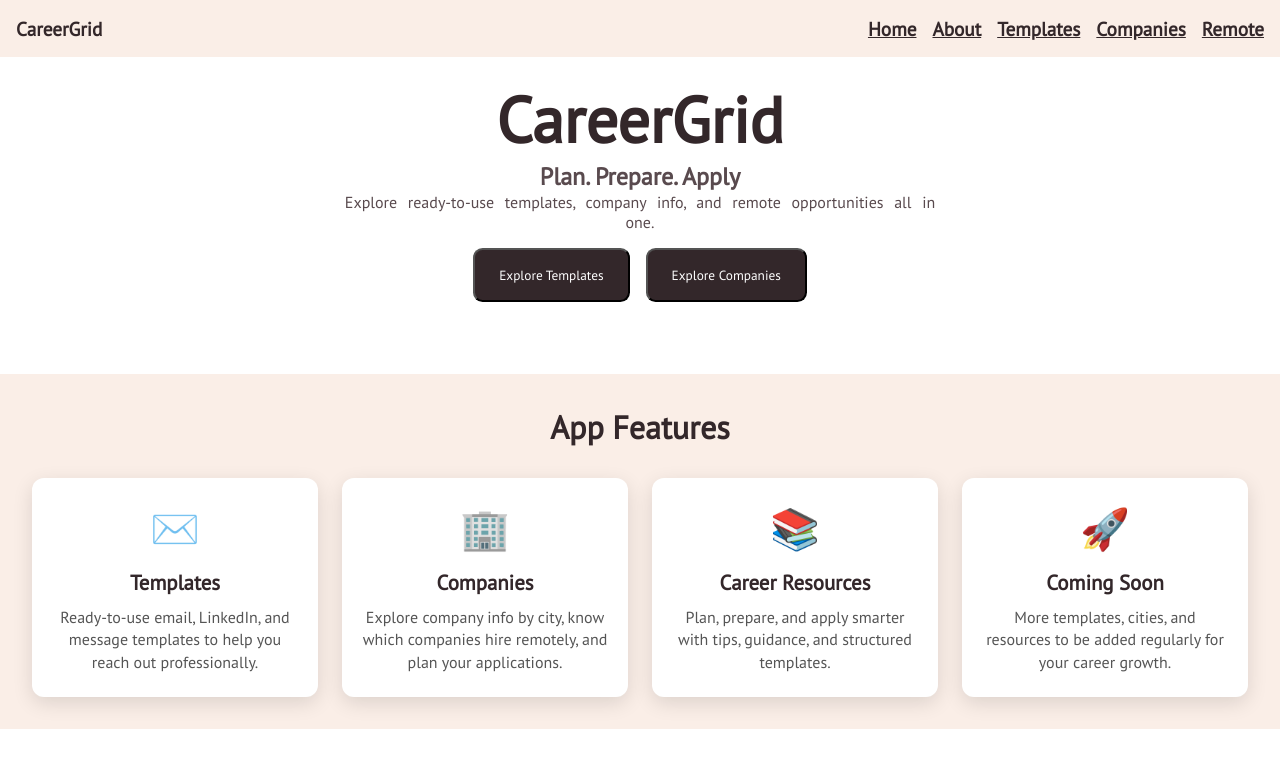
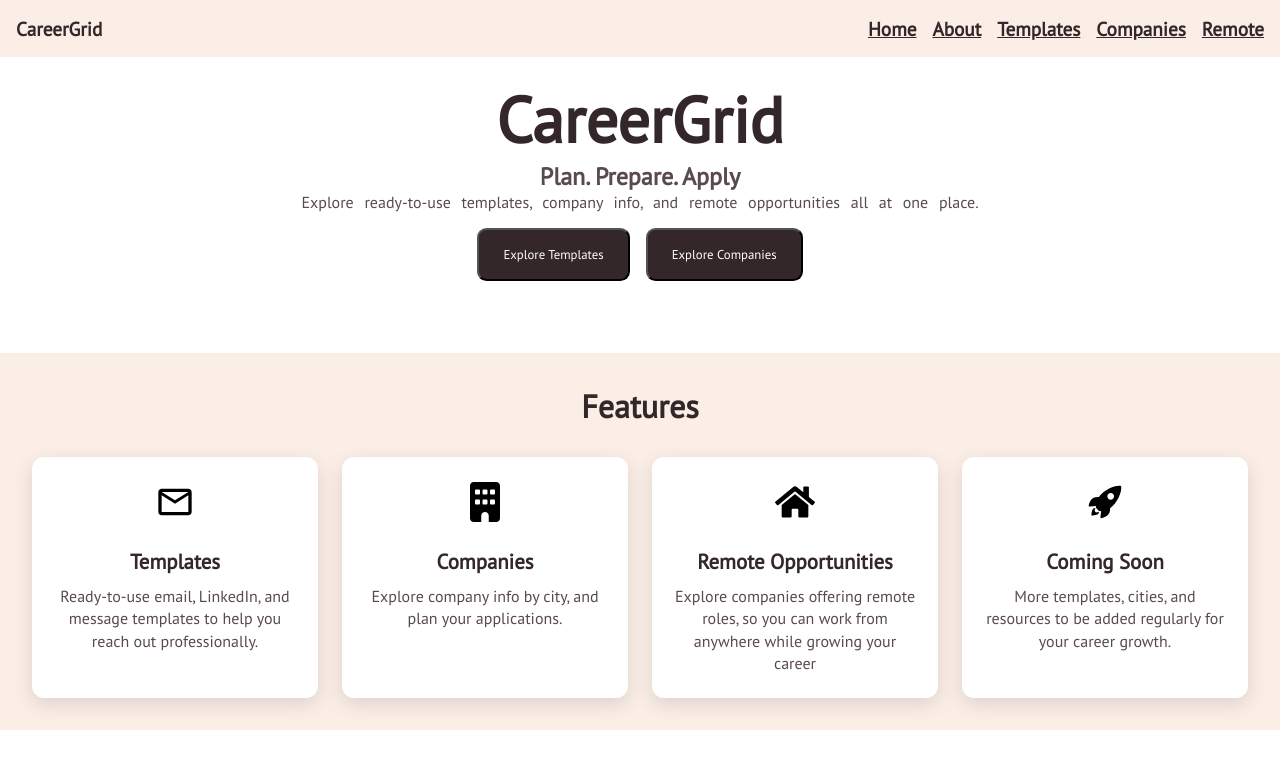
Before and after one commit to Yashvi-Khandelwal/CareerGrid-Website, a React (Vite) app: page / in a window 1280 px wide. Shown: the top 768 px of the page. Built offline with nearby package versions, Linux system fonts and the light colour scheme.

Commit message:
Home section fully done

```diff
--- a/src/pages/Home.css
+++ b/src/pages/Home.css
@@ -28,7 +28,6 @@
     font-size: 1rem;
     word-spacing: 0.4rem;
     text-align: center;
-    max-width: 600px;
 }
 
 .cta-buttons {
@@ -46,10 +45,12 @@
     border-radius: 0.6rem;
     cursor: pointer;
     transition: background-color 0.3s ease;
+    font-size: 0.8rem;
 }
 
 .cta-buttons button:hover {
     background-color: #594a4e;
+    transform: scale(1.05);
 }
 
 .highlights-section {
@@ -102,7 +103,7 @@
 
 .feature-card-desc {
     font-size: 1rem;
-    color: #555;
+    color: #594a4e;
     line-height: 1.4;
 }
 
--- a/src/pages/Home.jsx
+++ b/src/pages/Home.jsx
@@ -1,43 +1,59 @@
 import "./Home.css"
+import { MdOutlineEmail } from "react-icons/md";
+import { FaBuilding } from "react-icons/fa6";
+import { FaHome } from "react-icons/fa";
+import { IoIosRocket } from "react-icons/io";
+import { useNavigate } from "react-router-dom";
+
 
 export const Home = () => {
+  const navigate = useNavigate()
   const features = [
     {
-      icon: "✉️",
+      icon: <MdOutlineEmail />,
       title: "Templates",
       desc: "Ready-to-use email, LinkedIn, and message templates to help you reach out professionally."
     },
     {
-      icon: "🏢",
+      icon: <FaBuilding />,
       title: "Companies",
-      desc: "Explore company info by city, know which companies hire remotely, and plan your applications."
+      desc: "Explore company info by city, and plan your applications."
     },
     {
-      icon: "📚",
-      title: "Career Resources",
-      desc: "Plan, prepare, and apply smarter with tips, guidance, and structured templates."
+      icon: <FaHome />,
+      title: "Remote Opportunities",
+      desc: "Explore companies offering remote roles, so you can work from anywhere while growing your career"
     },
     {
-      icon: "🚀",
+      icon: <IoIosRocket />,
       title: "Coming Soon",
       desc: "More templates, cities, and resources to be added regularly for your career growth."
     }
   ];
+
+  const gotoTemplates = () => {
+    navigate('/templates')
+  }
+
+  const goToCompanies = () => {
+    navigate('/companies')
+  }
+
   return (
     <section className="home-container">
       <div className="hero-section">
         <h1>CareerGrid</h1>
         <h2>Plan. Prepare. Apply</h2>
         <p>Explore ready-to-use templates,
-          company info, and remote opportunities all in one.</p>
+          company info, and remote opportunities all at one place.</p>
         <div className="cta-buttons">
-          <button>Explore Templates</button>
-          <button>Explore Companies</button>
+          <button onClick={gotoTemplates}>Explore Templates</button>
+          <button onClick={goToCompanies}>Explore Companies</button>
         </div>
       </div>
 
       <div className="highlights-section">
-        <h2 className="card-section-title">App Features</h2>
+        <h2 className="card-section-title"> Features</h2>
         <div className="cards-container">
           {features.map((feature, index) => (
             <div key={index} className="feature-card">
--- a/src/pages/Templates.css
+++ b/src/pages/Templates.css
@@ -10,7 +10,7 @@
 }
 
 .template-hero-section h1{
-    font-size: 3rem;
+    font-size: 4rem;
     margin-bottom: 0.5rem;
     text-align: center;
 }
```
